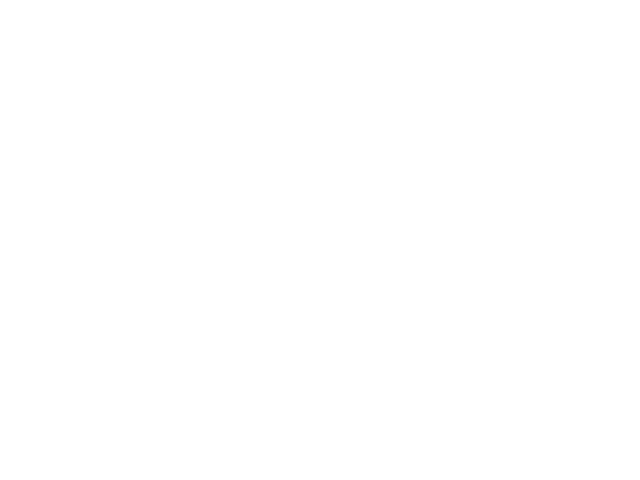
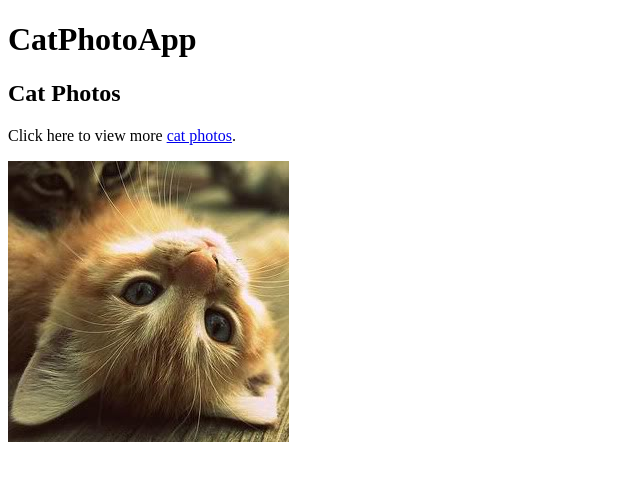
Before and after one commit to phuocdt23/cat_photo_blogs, a plain HTML site: page index.html in a window 1280 px wide. Shown: the whole page, without its empty margins (0-640 px from the left). Drawn offline with Linux system fonts and the light colour scheme.

Commit message:
done: section Cat photos

```diff
--- a/index.html
+++ b/index.html
@@ -1,12 +1,25 @@
 <!DOCTYPE html>
 <html lang="en">
+
 <head>
   <meta charset="UTF-8">
   <meta http-equiv="X-UA-Compatible" content="IE=edge">
   <meta name="viewport" content="width=device-width, initial-scale=1.0">
   <title>cat photo app</title>
 </head>
+
 <body>
+  <main>
+    <h1>CatPhotoApp</h1>
+    <section>
+      <h2>Cat Photos</h2>
+      <p>Click here to view more
+        <a href="https://cdn.freecodecamp.org/curriculum/cat-photo-app/relaxing-cat.jpg">
+          cat photos</a>.
+      </p>
+      <img src="./assets/relaxing-cat.jpg" alt="A cute orange cat lying on its back.">
+    </section>
+  </main>
+</body>
 
-</body>
 </html>
```
Also changed, not shown: assets/relaxing-cat.jpg (added).
